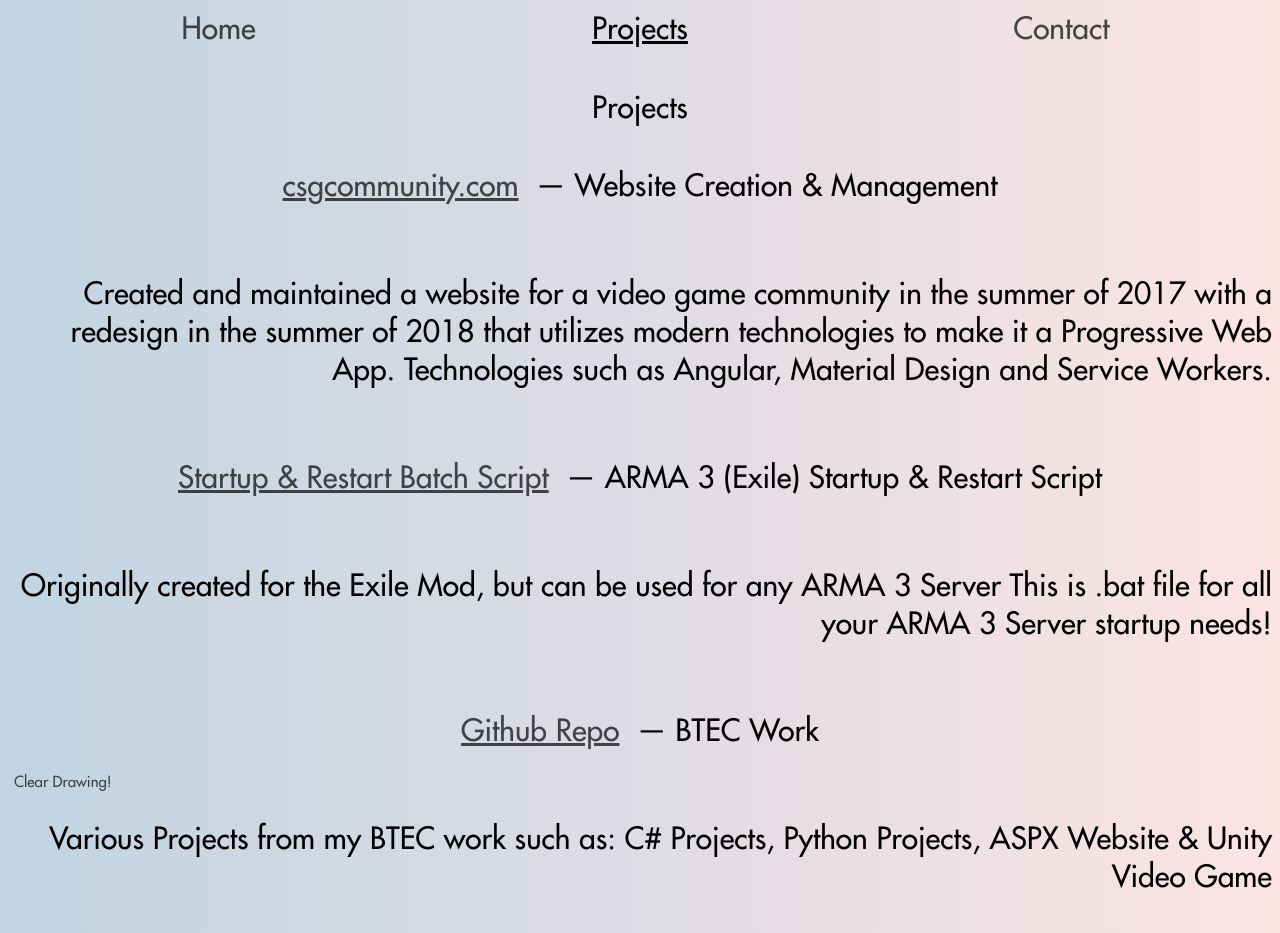
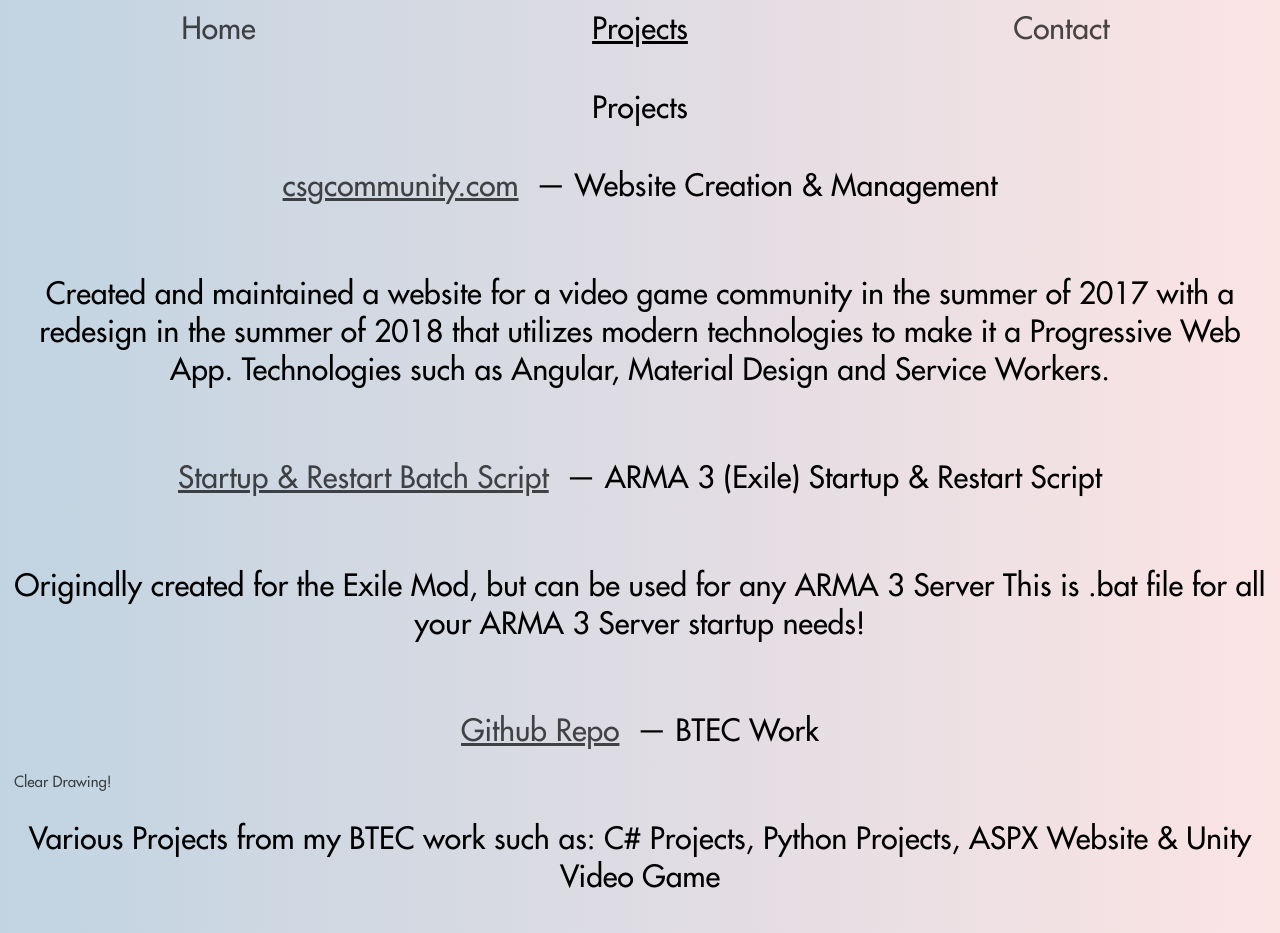
Before and after one commit to DannyDorito/jallison.co.uk, an Angular app: page /projects in a window 1280 px wide. Built offline with nearby package versions, Linux system fonts and the light colour scheme.

Commit message:
removed right align

```diff
--- a/src/app/projects/projects.component.css
+++ b/src/app/projects/projects.component.css
@@ -7,7 +7,3 @@
 a:hover {
   opacity: 1;
 }
-
-p {
-  text-align: right;
-}
```
Also changed, not shown: src/app/projects/projects.service.ts (added, +13 -0 lines).
